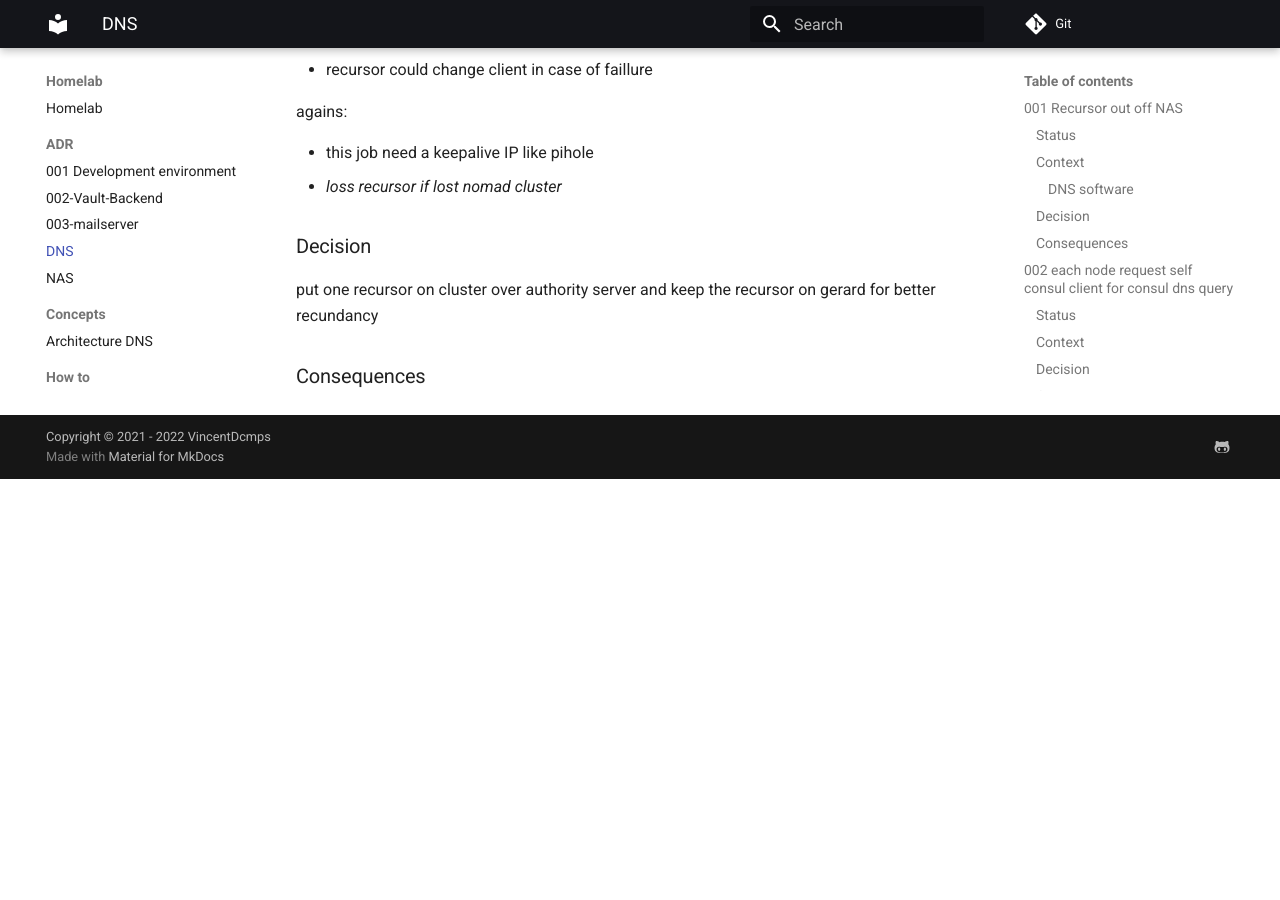
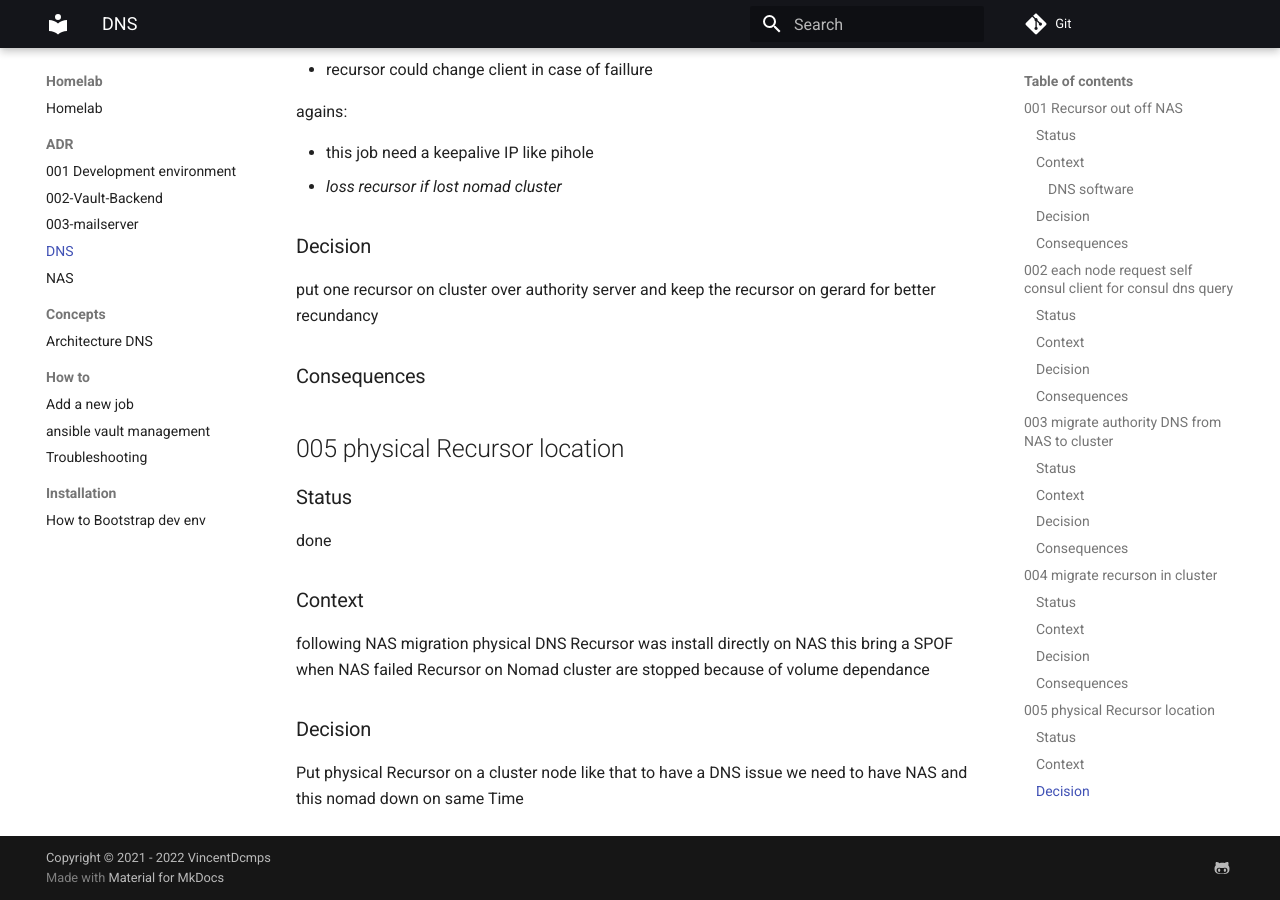
Before and after one commit to vincentDcmps/homelab, an MkDocs documentation site: the page built from docs/ADR/004-DNS.md, in a window 1280 px wide and 900 px high, scrolled down 2436 px. Built offline with MkDocs 1.6.1 and Material for MkDocs 9.7.7, drawn with Linux system fonts in a browser that asks for light colours; before the commit the page ends 2915 px from its top, so only the background shows below that.

Commit message:
docs: update ADR

```diff
--- a/docs/ADR/004-DNS.md
+++ b/docs/ADR/004-DNS.md
@@ -100,3 +100,18 @@ agains:
 put one recursor on cluster over authority server and keep the recursor on gerard for better recundancy
 
 ### Consequences
+
+
+## 005 physical Recursor location
+
+### Status
+
+done
+
+### Context
+
+following NAS migration physical DNS Recursor was install directly on NAS this bring a SPOF when NAS failed Recursor on Nomad cluster are stopped because of volume dependance
+
+### Decision
+
+Put physical Recursor on a cluster node like that to have a DNS issue we need to have NAS and this nomad down on same Time
```
Also changed, not shown: 1 other file.
